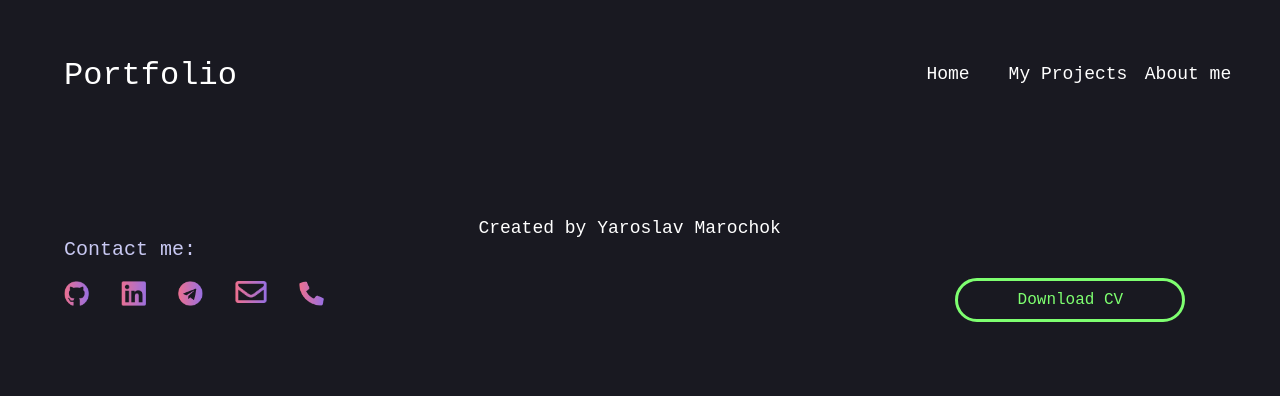
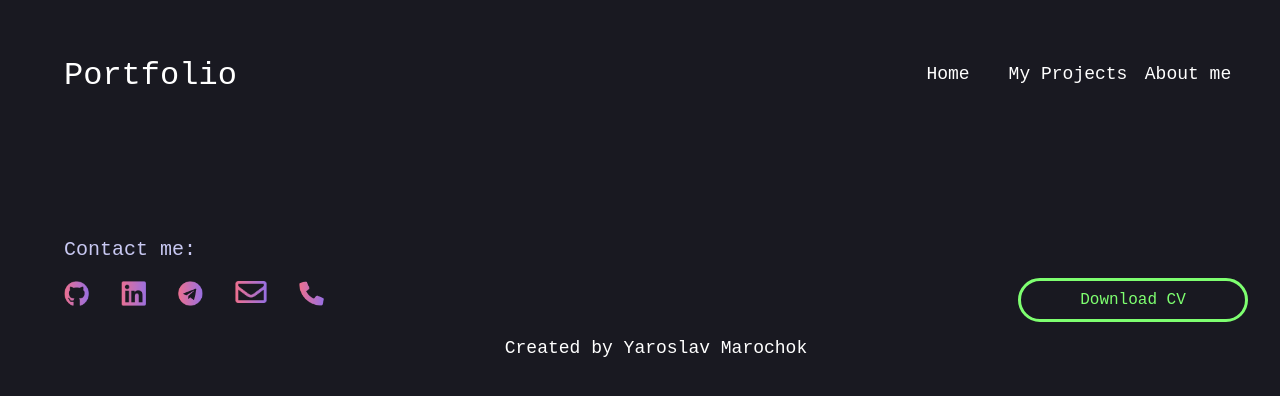
Before and after one commit to ymarochok/portfolio, a React (Create React App) app: page / in a window 1280 px wide. Shown: the top 396 px of the page. Built offline with nearby package versions, Linux system fonts and the light colour scheme; a web font is replaced by a local one.

Commit message:
resp updte

```diff
--- a/src/components/footer/footer.scss
+++ b/src/components/footer/footer.scss
@@ -15,25 +15,28 @@
         // background-color: red;
 
         &:nth-child(2) {
-            // display: flex;
-            // flex-direction: column;
-            // justify-content: flex-end;
+            display: flex;
+            flex-direction: column;
+            justify-content: flex-end;
+
+            transform: translateY(20px);
 
             p{
                 margin: 0;
                 color: white;
                 font-size: 18px;
+                text-align: center;
             }
         }
 
         &:nth-child(3){
             display: flex;
             align-items: flex-end;
-            justify-content: center;
+            justify-content: flex-end;
 
 
             button {
-                // align-self: center;
+                align-self: flex-end;
                 margin-bottom: 1rem;
 
                 font-size: 16px;
@@ -124,9 +127,10 @@
 
             &:nth-child(3) {
                 padding: 0;
-
+                justify-content: center;
                 button{
                     border-radius: 0px;
+                    align-self: center;
                     // border: none;
                     max-width: 100%;
                     // margin: auto;
--- a/src/components/home_page/home.scss
+++ b/src/components/home_page/home.scss
@@ -38,6 +38,7 @@
 
             &:nth-child(1) {
                 background-color: var(--primary_color);
+                color: none;
 
                 &:hover {
                     background: none;
@@ -350,7 +351,7 @@
         }
 
         .tab-container {
-            min-height: 700px;
+            min-height: 760px;
         }
 }
 
```
